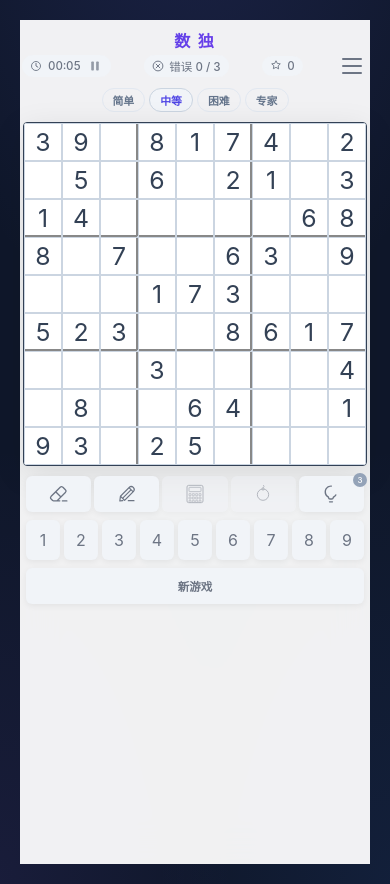
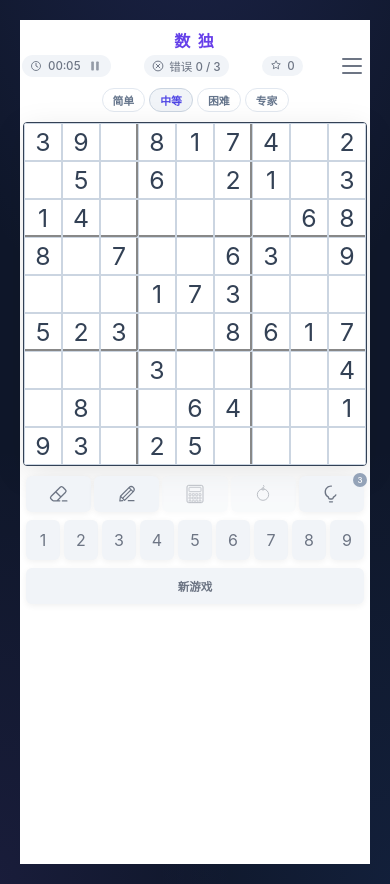
Before and after one commit to daxmate/sudoku, a Vue app: page / in a window 390 px wide. Built offline with nearby package versions, Linux system fonts and the light colour scheme.

Commit message:
fix: 移动端容器背景不透明，无深色背景透出

```diff
--- a/src/App.vue
+++ b/src/App.vue
@@ -172,6 +172,7 @@ onUnmounted(() => {
   --color-text-muted: #64748b;
   --color-text-light: #94a3b8;
   --color-surface: rgba(255, 255, 255, 0.94);
+  --color-surface-mobile: #fff;
 
   /* GameHeader - 状态标签 */
   --badge-bg: #f1f4f8;
@@ -304,6 +305,7 @@ onUnmounted(() => {
   --color-text-muted: #94a3b8;
   --color-text-light: #64748b;
   --color-surface: rgba(15, 23, 42, 0.94);
+  --color-surface-mobile: #0f172a;
   --badge-bg: #1e293b;
   --badge-text: #94a3b8;
   --diff-btn-border: #334155;
@@ -446,6 +448,9 @@ h1 {
     border: none;
     min-height: 100dvh;
     box-shadow: none;
+    backdrop-filter: none;
+    -webkit-backdrop-filter: none;
+    background: var(--color-surface-mobile);
   }
   h1 { padding: 8px 0 0; margin: 0; font-size: 1rem; letter-spacing: 2px; }
   .subtitle { display: none; }
```
